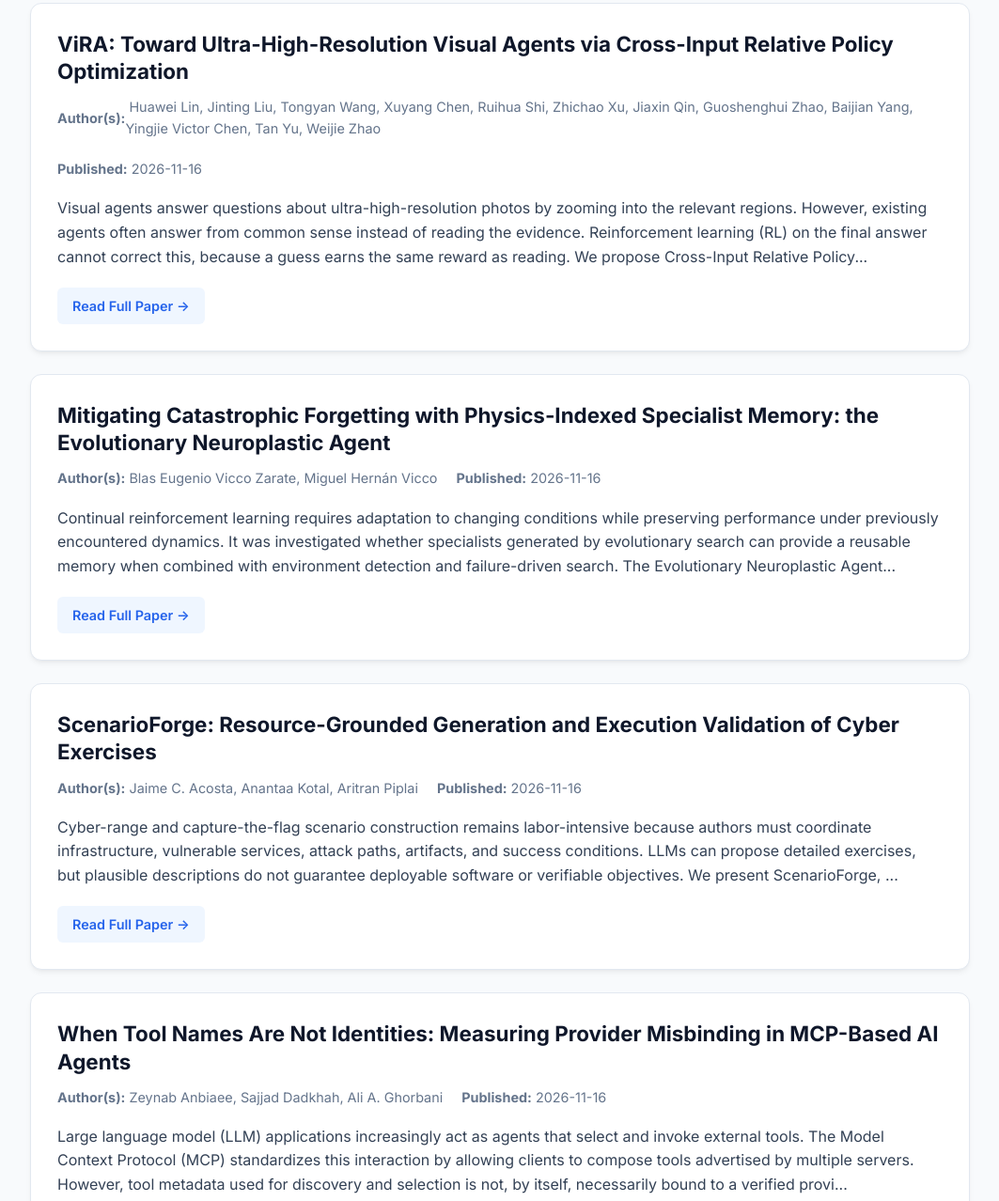
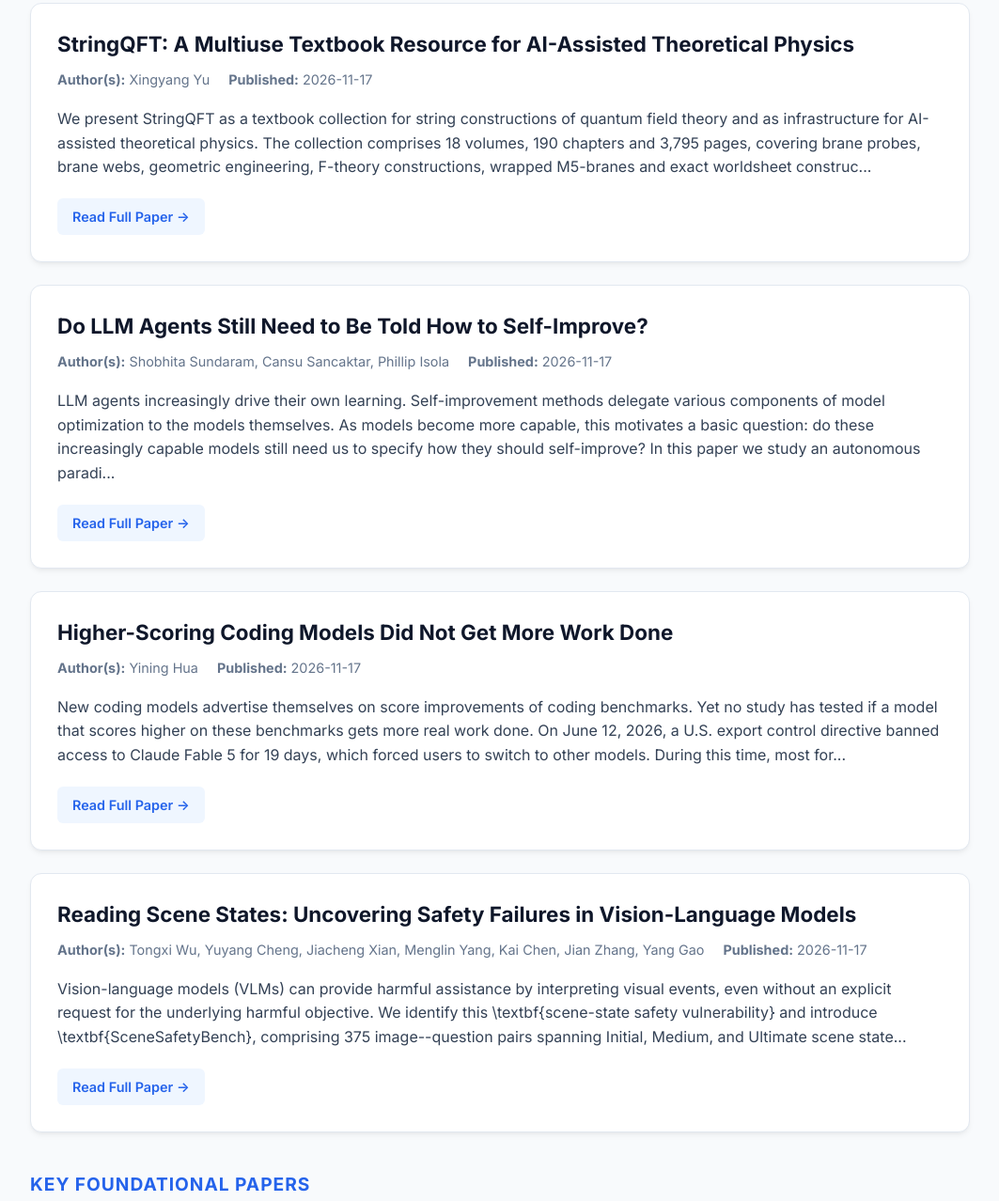
Before and after one commit to SarveshShukla23/arxiv-tracker, a plain HTML site: page index.html in a window 1280 px wide. Shown: the part 718-1996 px from the top of the page at 94% size, without its empty margins (108-1171 px from the left). Drawn offline with Linux system fonts and the light colour scheme.

Commit message:
Automated daily arXiv update

```diff
--- a/index.html
+++ b/index.html
@@ -133,60 +133,60 @@
         <div class="container">
             <header>
                 <h1>arXiv Research Tracker</h1>
-                <div class="timestamp">Last updated: 2026-11-17 17:10:19</div>
+                <div class="timestamp">Last updated: 2026-11-18 16:47:27</div>
             </header>
 
             <div class="category-section">
                 <h1 class="category-title">Artificial Intelligence</h1>
         <h2 class="section-title">Latest Updates</h2>
                 <div class="paper-card">
-                    <h3 class="paper-title"><a href="http://arxiv.org/abs/2611.21608v1" target="_blank">Latent Lattice Language Models</a></h3>
+                    <h3 class="paper-title"><a href="http://arxiv.org/abs/2611.23229v1" target="_blank">Ambient LLMs: Data-Efficient Supervised Fine-tuning via Temperature Matching</a></h3>
                     <div class="meta-info">
-                        <span class="meta-item"><strong>Author(s):</strong>&nbsp;Shivam Duggal, Zongze Wu, William T. Freeman, Antonio Torralba, Richard Zhang, Eli Shechtman</span>
-                        <span class="meta-item"><strong>Published:</strong>&nbsp;2026-11-16</span>
+                        <span class="meta-item"><strong>Author(s):</strong>&nbsp;Giannis Daras, Marios Papachristou, Adam Klivans, Antonio Torralba, Constantinos Daskalakis</span>
+                        <span class="meta-item"><strong>Published:</strong>&nbsp;2026-11-17</span>
                     </div>
-                    <div class="summary">Language models typically increase per-token computation through deeper or looped layers and latent reasoning steps, while richer residual connections improve information flow across layers. We instead increase computational capacity: the number of active computational states a model maintains. We introduce the Lattice of Latents, a set of per-laye...</div>
-                    <a href="http://arxiv.org/abs/2611.21608v1" target="_blank" class="read-more-btn">Read Full Paper →</a>
+                    <div class="summary">Collecting large-scale, diverse, and high-quality post-training datasets for autoregressive language models is challenging. Consequently, Supervised Fine-Tuning (SFT) is typically applied to datasets significantly smaller than those used for pre-training, which leads to overfitting and the catastrophic forgetting of the tails of the data distributi...</div>
+                    <a href="http://arxiv.org/abs/2611.23229v1" target="_blank" class="read-more-btn">Read Full Paper →</a>
                 </div>
 
                 <div class="paper-card">
-                    <h3 class="paper-title"><a href="http://arxiv.org/abs/2611.21605v1" target="_blank">ViRA: Toward Ultra-High-Resolution Visual Agents via Cross-Input Relative Policy Optimization</a></h3>
+                    <h3 class="paper-title"><a href="http://arxiv.org/abs/2611.23225v1" target="_blank">StringQFT: A Multiuse Textbook Resource for AI-Assisted Theoretical Physics</a></h3>
                     <div class="meta-info">
-                        <span class="meta-item"><strong>Author(s):</strong>&nbsp;Huawei Lin, Jinting Liu, Tongyan Wang, Xuyang Chen, Ruihua Shi, Zhichao Xu, Jiaxin Qin, Guoshenghui Zhao, Baijian Yang, Yingjie Victor Chen, Tan Yu, Weijie Zhao</span>
-                        <span class="meta-item"><strong>Published:</strong>&nbsp;2026-11-16</span>
+                        <span class="meta-item"><strong>Author(s):</strong>&nbsp;Xingyang Yu</span>
+                        <span class="meta-item"><strong>Published:</strong>&nbsp;2026-11-17</span>
                     </div>
-                    <div class="summary">Visual agents answer questions about ultra-high-resolution photos by zooming into the relevant regions. However, existing agents often answer from common sense instead of reading the evidence. Reinforcement learning (RL) on the final answer cannot correct this, because a guess earns the same reward as reading. We propose Cross-Input Relative Policy...</div>
-                    <a href="http://arxiv.org/abs/2611.21605v1" target="_blank" class="read-more-btn">Read Full Paper →</a>
+                    <div class="summary">We present StringQFT as a textbook collection for string constructions of quantum field theory and as infrastructure for AI-assisted theoretical physics. The collection comprises 18 volumes, 190 chapters and 3,795 pages, covering brane probes, brane webs, geometric engineering, F-theory constructions, wrapped M5-branes and exact worldsheet construc...</div>
+                    <a href="http://arxiv.org/abs/2611.23225v1" target="_blank" class="read-more-btn">Read Full Paper →</a>
                 </div>
 
                 <div class="paper-card">
-                    <h3 class="paper-title"><a href="http://arxiv.org/abs/2611.21598v1" target="_blank">Mitigating Catastrophic Forgetting with Physics-Indexed Specialist Memory: the Evolutionary Neuroplastic Agent</a></h3>
+                    <h3 class="paper-title"><a href="http://arxiv.org/abs/2611.23219v1" target="_blank">Do LLM Agents Still Need to Be Told How to Self-Improve?</a></h3>
                     <div class="meta-info">
-                        <span class="meta-item"><strong>Author(s):</strong>&nbsp;Blas Eugenio Vicco Zarate, Miguel Hernán Vicco</span>
-                        <span class="meta-item"><strong>Published:</strong>&nbsp;2026-11-16</span>
+                        <span class="meta-item"><strong>Author(s):</strong>&nbsp;Shobhita Sundaram, Cansu Sancaktar, Phillip Isola</span>
+                        <span class="meta-item"><strong>Published:</strong>&nbsp;2026-11-17</span>
                     </div>
-                    <div class="summary">Continual reinforcement learning requires adaptation to changing conditions while preserving performance under previously encountered dynamics. It was investigated whether specialists generated by evolutionary search can provide a reusable memory when combined with environment detection and failure-driven search. The Evolutionary Neuroplastic Agent...</div>
-                    <a href="http://arxiv.org/abs/2611.21598v1" target="_blank" class="read-more-btn">Read Full Paper →</a>
+                    <div class="summary">LLM agents increasingly drive their own learning. Self-improvement methods delegate various components of model optimization to the models themselves. As models become more capable, this motivates a basic question: do these increasingly capable models still need us to specify how they should self-improve? In this paper we study an autonomous paradi...</div>
+                    <a href="http://arxiv.org/abs/2611.23219v1" target="_blank" class="read-more-btn">Read Full Paper →</a>
                 </div>
 
                 <div class="paper-card">
-                    <h3 class="paper-title"><a href="http://arxiv.org/abs/2611.21579v1" target="_blank">ScenarioForge: Resource-Grounded Generation and Execution Validation of Cyber Exercises</a></h3>
+                    <h3 class="paper-title"><a href="http://arxiv.org/abs/2611.23216v1" target="_blank">Higher-Scoring Coding Models Did Not Get More Work Done</a></h3>
                     <div class="meta-info">
-                        <span class="meta-item"><strong>Author(s):</strong>&nbsp;Jaime C. Acosta, Anantaa Kotal, Aritran Piplai</span>
-                        <span class="meta-item"><strong>Published:</strong>&nbsp;2026-11-16</span>
+                        <span class="meta-item"><strong>Author(s):</strong>&nbsp;Yining Hua</span>
+                        <span class="meta-item"><strong>Published:</strong>&nbsp;2026-11-17</span>
                     </div>
-                    <div class="summary">Cyber-range and capture-the-flag scenario construction remains labor-intensive because authors must coordinate infrastructure, vulnerable services, attack paths, artifacts, and success conditions. LLMs can propose detailed exercises, but plausible descriptions do not guarantee deployable software or verifiable objectives. We present ScenarioForge, ...</div>
-                    <a href="http://arxiv.org/abs/2611.21579v1" target="_blank" class="read-more-btn">Read Full Paper →</a>
+                    <div class="summary">New coding models advertise themselves on score improvements of coding benchmarks. Yet no study has tested if a model that scores higher on these benchmarks gets more real work done. On June 12, 2026, a U.S. export control directive banned access to Claude Fable 5 for 19 days, which forced users to switch to other models. During this time, most for...</div>
+                    <a href="http://arxiv.org/abs/2611.23216v1" target="_blank" class="read-more-btn">Read Full Paper →</a>
                 </div>
 
                 <div class="paper-card">
-                    <h3 class="paper-title"><a href="http://arxiv.org/abs/2611.21577v1" target="_blank">When Tool Names Are Not Identities: Measuring Provider Misbinding in MCP-Based AI Agents</a></h3>
+                    <h3 class="paper-title"><a href="http://arxiv.org/abs/2611.23206v1" target="_blank">Reading Scene States: Uncovering Safety Failures in Vision-Language Models</a></h3>
                     <div class="meta-info">
-                        <span class="meta-item"><strong>Author(s):</strong>&nbsp;Zeynab Anbiaee, Sajjad Dadkhah, Ali A. Ghorbani</span>
-                        <span class="meta-item"><strong>Published:</strong>&nbsp;2026-11-16</span>
+                        <span class="meta-item"><strong>Author(s):</strong>&nbsp;Tongxi Wu, Yuyang Cheng, Jiacheng Xian, Menglin Yang, Kai Chen, Jian Zhang, Yang Gao</span>
+                        <span class="meta-item"><strong>Published:</strong>&nbsp;2026-11-17</span>
                     </div>
-                    <div class="summary">Large language model (LLM) applications increasingly act as agents that select and invoke external tools. The Model Context Protocol (MCP) standardizes this interaction by allowing clients to compose tools advertised by multiple servers. However, tool metadata used for discovery and selection is not, by itself, necessarily bound to a verified provi...</div>
-                    <a href="http://arxiv.org/abs/2611.21577v1" target="_blank" class="read-more-btn">Read Full Paper →</a>
+                    <div class="summary">Vision-language models (VLMs) can provide harmful assistance by interpreting visual events, even without an explicit request for the underlying harmful objective. We identify this \textbf{scene-state safety vulnerability} and introduce \textbf{SceneSafetyBench}, comprising 375 image--question pairs spanning Initial, Medium, and Ultimate scene state...</div>
+                    <a href="http://arxiv.org/abs/2611.23206v1" target="_blank" class="read-more-btn">Read Full Paper →</a>
                 </div>
                 <h2 class="section-title">Key Foundational Papers</h2>
                 <div class="paper-card">
```
